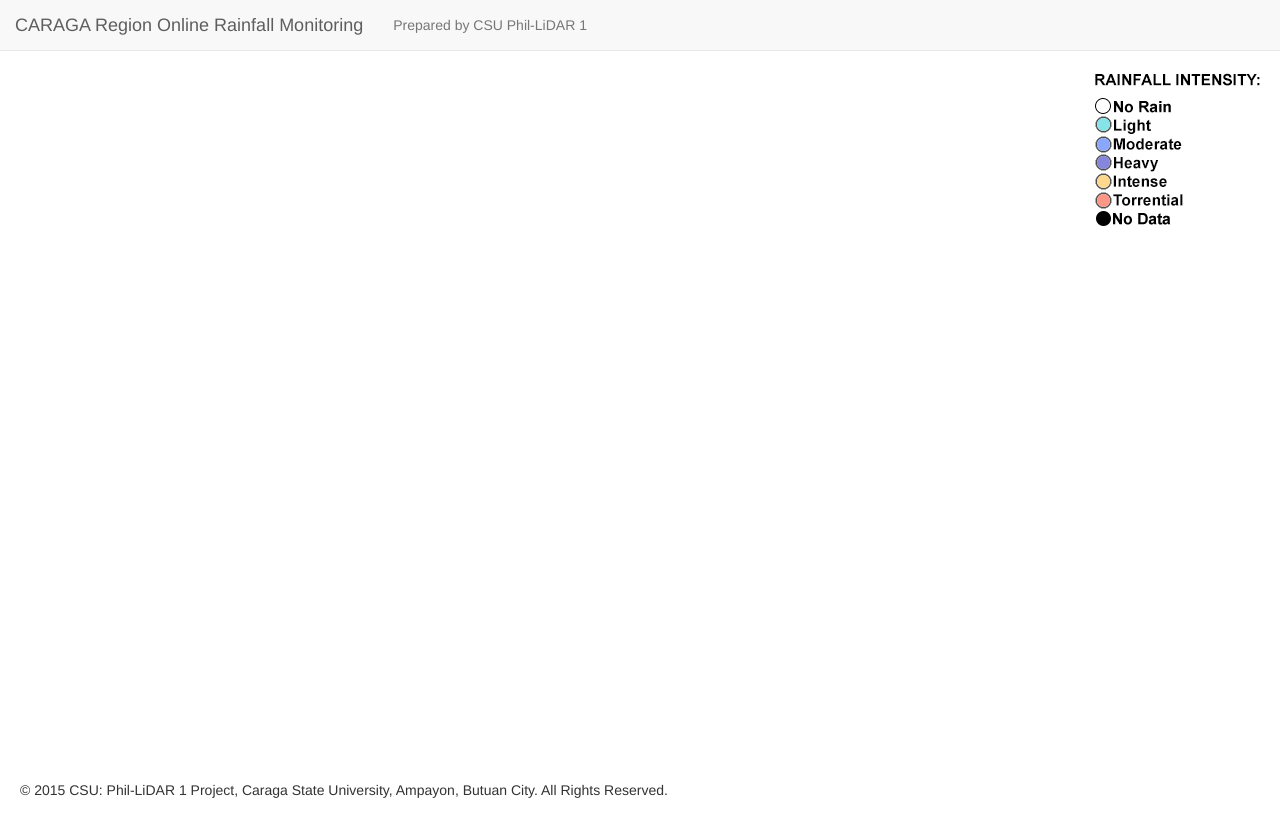
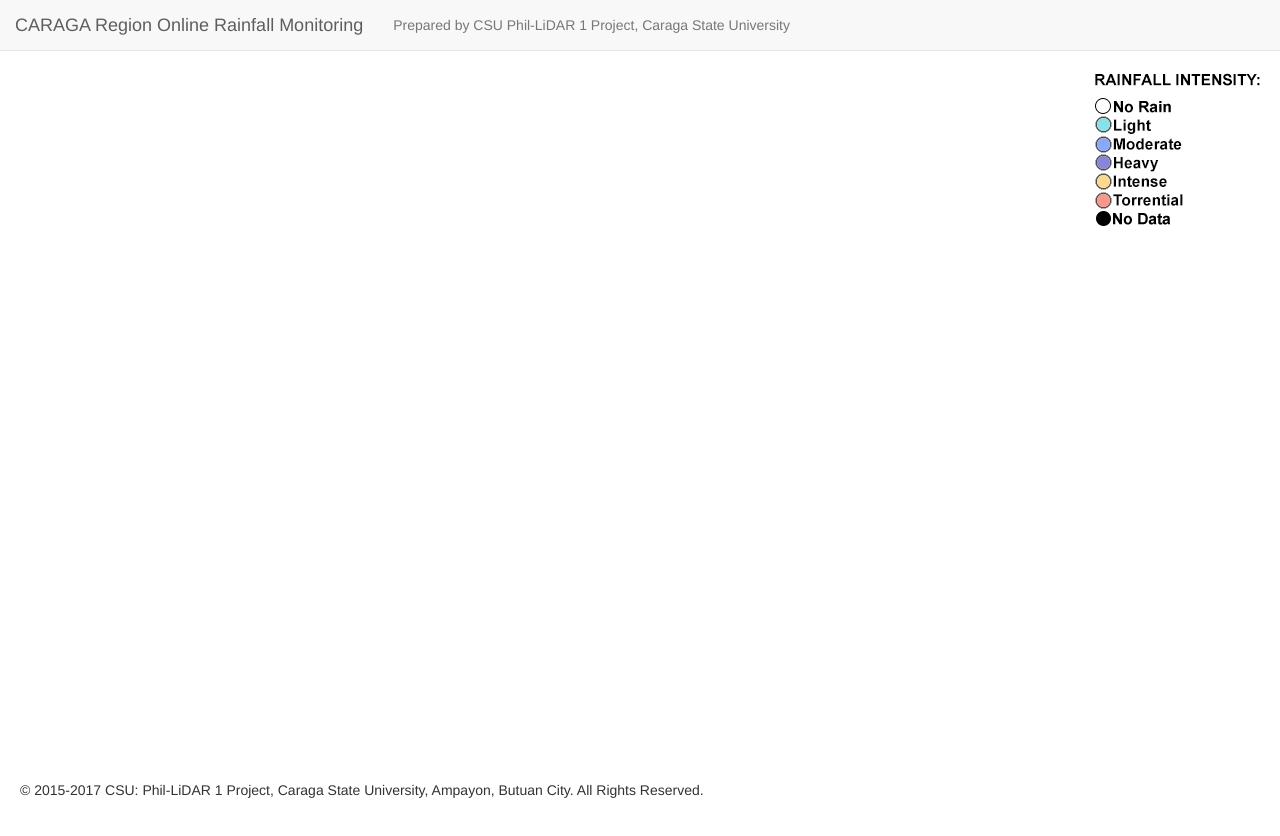
Before and after one commit to caragarainfall/caragarainfall.github.io, a plain HTML site: page index.html in a window 1280 px wide. Drawn offline with nearby package versions, Linux system fonts and the light colour scheme; a script that the page names is missing.

Commit message:
Update index.html

```diff
--- a/index.html
+++ b/index.html
@@ -92,7 +92,7 @@
                 <!-- Collect the nav links, forms, and other content for toggling -->
                 <div class="collapse navbar-collapse" id="bs-example-navbar-collapse-1">
                     <ul class="nav navbar-nav">
-                        <li><a href="http://csulidar1.info/" target="_blank"> Prepared by CSU Phil-LiDAR 1</a>
+                        <li><a href="http://csulidar1.info/" target="_blank"> Prepared by CSU Phil-LiDAR 1 Project, Caraga State University</a>
                         </li>
 
                     </ul>
@@ -113,7 +113,7 @@
         <div class="alert alert-info alert-dismissible" role="alert" id="help">
             <button type="button" class="close" data-dismiss="alert" aria-label="Close"><span aria-hidden="true">&times;</span>
             </button>
-            <strong><span class="glyphicon glyphicon-info-sign" aria-hidden="true"></span> Click the points on the map to display Rainfall Information in graph.</strong>
+            <strong><span class="glyphicon glyphicon-info-sign" aria-hidden="true"></span> Click the points on the map to display latest rainfall information.</strong>
         </div>
     </div>
     </div>
@@ -123,7 +123,7 @@
     </div>
 
     <div id="footer" class="container-fluid">
-        <div class="row" style="margin-left:5px">&copy; 2015 CSU: Phil-LiDAR 1 Project, Caraga State University, Ampayon, Butuan City. All Rights Reserved.</div>
+        <div class="row" style="margin-left:5px">&copy; 2015-2017 CSU: Phil-LiDAR 1 Project, Caraga State University, Ampayon, Butuan City. All Rights Reserved.</div>
     </div>
     <!--modal-->
     <div class="modal fade bs-example-modal-lg" tabindex="-1" role="dialog" aria-labelledby="myLargeModalLabel" id="modal-content" aria-hidden="true">
```
